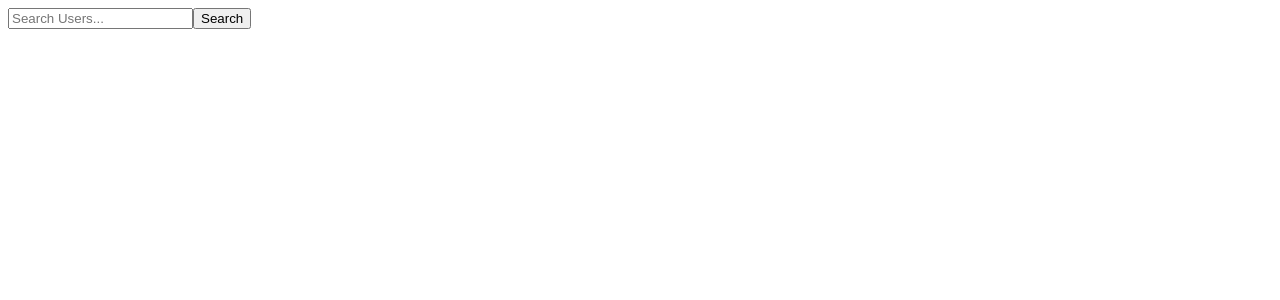
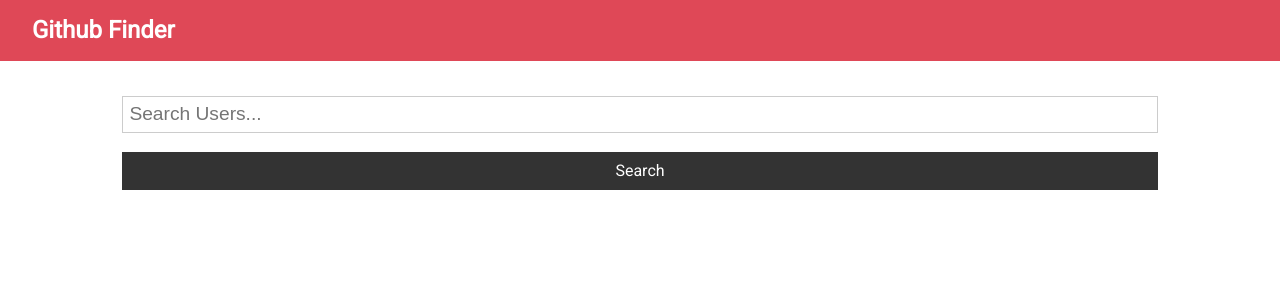
Before and after one commit to SaraCah/Githubfinder, a React (Create React App) app: page / in a window 1280 px wide. Shown: the top 300 px of the page. Built offline with nearby package versions, Linux system fonts and the light colour scheme.

Commit message:
fixed it

```diff
--- a/src/App.js
+++ b/src/App.js
@@ -1,40 +1,37 @@
 import React, { Component } from 'react'
-import PropTypes from 'prop-types'
+import axios from 'axios'
 
-export class Search extends Component {
+import Navbar from './components/layout/Navbar'
+import Users from './components/users/Users'
+import Search from './components/users/Search'
+import './App.css'
+
+class App extends Component {
   state = {
-    text: ''
+    users: [],
+    loading: false
   }
 
-
-
-  onSubmit = e => {
-    e.preventDefault()
-    this.props.searchUsers(this.state.text)
-    this.setState({ text: '' })
+  // search github users
+  searchUsers = async text => {
+    this.setState({ loading: true })
+    const res = await axios.get(
+      `https://api.github.com/search/users?q=${text}&client_id=${process.env.REACT_APP_GITHUB_CLIENT_ID}&client_secret=${process.env.REACT_APP_GITHUB_CLIENT_SECRET}`
+    )
+    this.setState({ users: res.data.items, loading: false })
   }
-
-  onChange = e => this.setState({ [e.target.name]: e.target.value })
 
   render() {
     return (
-      <div>
-        <form className='form' onSubmit={this.onSubmit}>
-          <input
-            type='text'
-            name='text'
-            placeholder='Search Users...'
-            onChange={this.onChange}
-          />
-          <input
-            type='submit'
-            value='Search'
-            className='btn btn-dark btn-block'
-          />
-        </form>
+      <div className='App'>
+        <Navbar />
+        <div className='container'>
+          <Search searchUsers={this.searchUsers} />
+          <Users loading={this.state.loading} users={this.state.users} />
+        </div>
       </div>
     )
   }
 }
 
-export default Search
+export default App
--- a/src/components/users/Search.js
+++ b/src/components/users/Search.js
@@ -1,43 +1,42 @@
-import React, { Component } from "react";
+import React, { Component } from 'react'
 import PropTypes from 'prop-types'
 
 export class Search extends Component {
   state = {
     text: ''
-  };
+  }
 
-
+  static propTypes = {
+    searchUsers: PropTypes.func.isRequired
+  }
 
   onSubmit = e => {
-    e.preventDefault();
-    this.props.searchUsers(this.state.text);
-    this.setState({ text: '' });
-  };
+    e.preventDefault()
+    this.props.searchUsers(this.state.text)
+    this.setState({ text: '' })
+  }
 
-  onChange = e => this.setState({ [e.target.name]: e.target.value });
-
+  onChange = e => this.setState({ [e.target.name]: e.target.value })
 
   render() {
     return (
       <div>
-        <form onSubmit={this.onSubmit} className="form" />
-
+        <form className='form' onSubmit={this.onSubmit}>
           <input
-            type="text"
-            name="text"
-            placeholder="Search Users..."
-            value={this.state.text}
+            type='text'
+            name='text'
+            placeholder='Search Users...'
             onChange={this.onChange}
           />
           <input
-            type="submit"
-            value="Search"
-            className="btn btn-dark btn-block"
+            type='submit'
+            value='Search'
+            className='btn btn-dark btn-block'
           />
-
+        </form>
       </div>
-    );
+    )
   }
 }
 
-export default Search;
+export default Search
--- a/src/components/users/UserItem.js
+++ b/src/components/users/UserItem.js
@@ -1,28 +1,29 @@
-import React from "react";
+import React from 'react'
 import PropTypes from 'prop-types'
 
-const UserItem = ({user: {login, avatar_url, html_url }}) => {
+// github api https://api.github.com/users
 
+const UserItem = ({ user: { login, avatar_url, html_url } }) => {
   return (
-      <div className="card text-center">
+    <div className='card text-center'>
       <img
         src={avatar_url}
-          alt=""
-          className="round-img"
-          style={{ width: "60px" }}
+        className='round-img'
+        style={{ width: '60px' }}
+        alt=''
       />
       <h3>{login}</h3>
       <div>
-          <a href={html_url} className="btn btn-dark btn-sm my-1">
+        <a href={html_url} className='btn btn-dark btn-sm my-1'>
           More
         </a>
       </div>
     </div>
-    );
+  )
 }
 
 UserItem.propTypes = {
-    user: PropTypes.object.isRequired,
+  user: PropTypes.object.isRequired
 }
 
-export default UserItem;
+export default UserItem
--- a/src/components/users/Users.js
+++ b/src/components/users/Users.js
@@ -1,30 +1,31 @@
-import React from "react";
-import UserItem from "./UserItem";
-import Spinner from "../layout/Spinner";
+import React from 'react'
+import UserItem from './UserItem'
+import Spinner from '../layout/Spinner'
 import PropTypes from 'prop-types'
 
 const Users = ({ users, loading }) => {
   if (loading) {
-    return <Spinner />;
+    return <Spinner />
   } else {
     return (
       <div style={userStyle}>
-        {users.map((user) => (
-          <UserItem key={user.id} user={user} />
+        {users.map(user => (
+          <UserItem user={user} key={user.id} />
         ))}
       </div>
-    );
+    )
   }
-};
+}
+
+const userStyle = {
+  display: 'grid',
+  gridTemplateColumns: 'repeat(3, 1fr)',
+  gridGap: '1rem'
+}
 
 Users.propTypes = {
-    users: PropTypes.array.isRequired,
-    loading: PropTypes.bool.isRequired
+  users: PropTypes.array.isRequired,
+  loading: PropTypes.bool.isRequired
 }
-const userStyle = {
-  display: "grid",
-  gridTemplateColumns: "repeat(3, 1fr)",
-  gridGap: "1rem",
-};
 
-export default Users;
+export default Users
```
Lines whose indentation alone changed are shown as unchanged.
